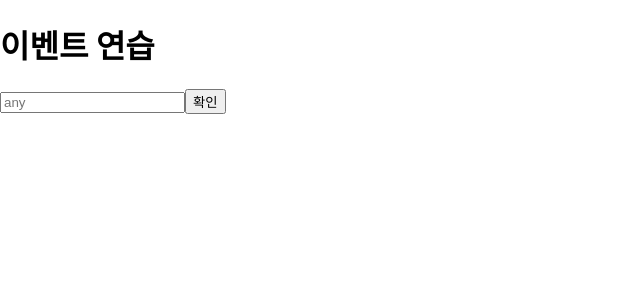
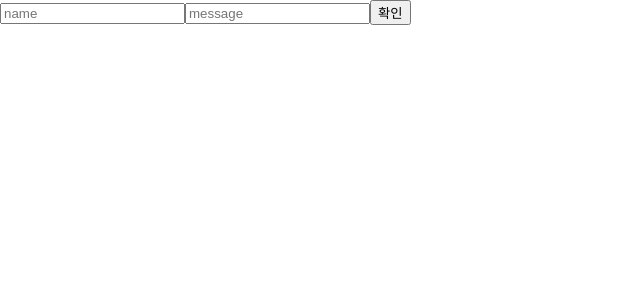
Before and after one commit to Wony-Lee/react_study, a React (Create React App) app: page / in a window 1280 px wide. Shown: the top 300 px of the page, without its empty margins (0-640 px from the left). Built offline with nearby package versions, Linux system fonts and the light colour scheme.

Commit message:
함수형 이벤트핸들러

```diff
--- a/src/components/EventPractice.js
+++ b/src/components/EventPractice.js
@@ -1,41 +1,49 @@
-import React, { Component } from "react";
+import React, { useState } from "react";
 
-class EventPractice extends Component {
-    state = {
-        message: "",
-    };
-    constructor(props) {
-        super(props);
-        this.handleChage = this.handleChage.bind(this);
-        this.handleClick = this.handleClick.bind(this);
-    }
-
-    handleChage(e) {
-        this.setState({
-            message: e.target.value,
-        });
-    }
-    handleClick() {
-        alert(this.state.message);
-        this.setState({
+const EventPractice = () => {
+  const [form, setForm] = useState({
+    userName: "",
     message: "",
   });
-    }
-    render() {
+  const { userName, message } = form;
+  const onChange = (e) => {
+    const nextForm = {
+      ...form, // 기존의 form 내용을 이 자리에 복사한다.
+      [e.target.name]: e.target.value, // 원하는 값을 덮어 씌운다.
+    };
+    setForm(nextForm);
+  };
+
+  const onClick = () => {
+    alert(userName + " : " + message);
+    setForm({
+      userName: "",
+      message: "",
+    });
+  };
+  const onKeyPress = (e) => {
+    if (e.key === "Enter") onClick();
+  };
   return (
     <>
-                <h1>이벤트 연습</h1>
       <input
         type="text"
+        value={userName}
+        name="userName"
+        placeholder="name"
+        onChange={onChange}
+      />
+      <input
+        type="text"
+        value={message}
         name="message"
-                    placeholder="any"
-                    value={this.state.message}
-                    onChange={this.handleChage}
+        placeholder="message"
+        onChange={onChange}
+        onKeyPress={onKeyPress}
       />
-                <button onClick={this.handleClick}>확인</button>
+      <button onClick={onClick}>확인</button>
     </>
   );
-    }
-}
+};
 
 export default EventPractice;
```
Also changed, not shown: src/App.js (+5 -5 lines), src/components/EventPracticeClass.js (added, +49 -0 lines). Lines whose indentation alone changed are shown as unchanged.
